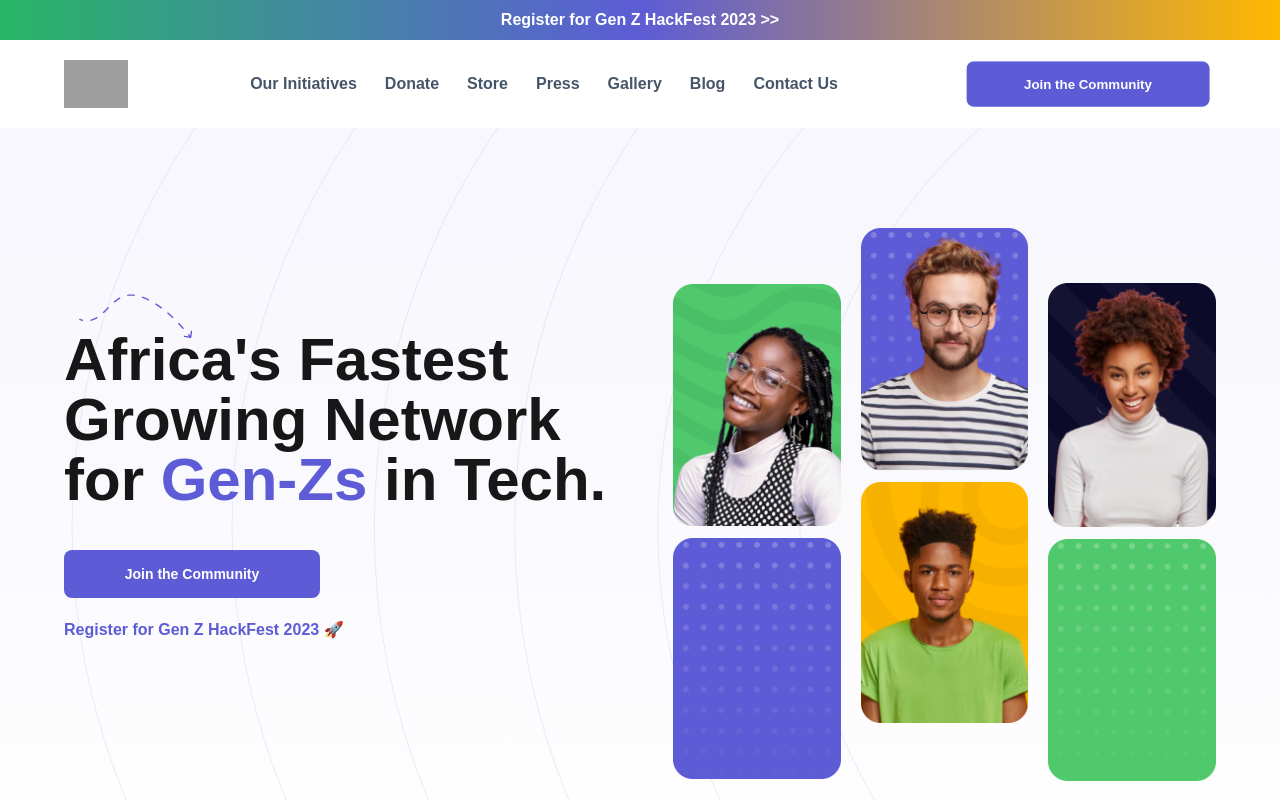
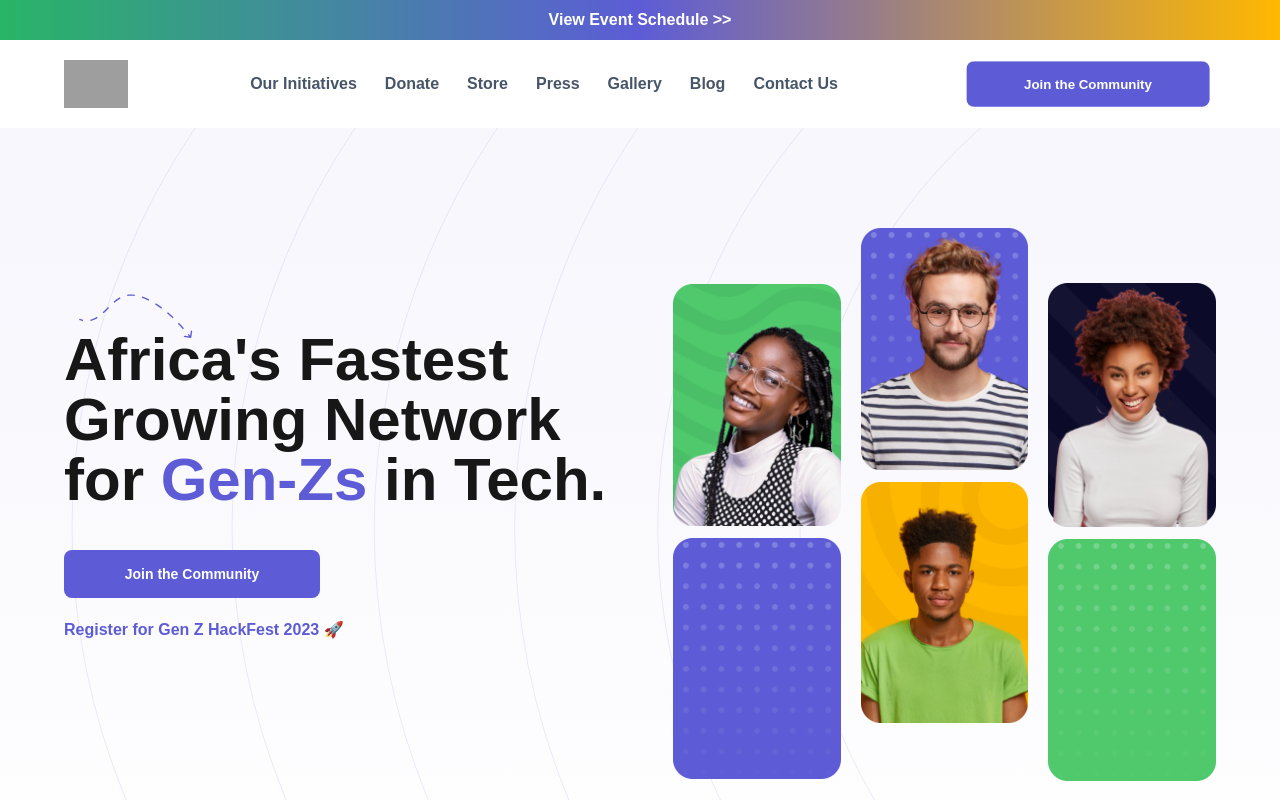
Before and after one commit to GenZtechies/gzt-web, a Next.js app: page / in a window 1280 px wide. Shown: the top 800 px of the page. Built offline with nearby package versions, Linux system fonts and the light colour scheme; grey boxes are pictures that could not be loaded.

Commit message:
feat: implement view schedule

```diff
--- a/pages/_app.tsx
+++ b/pages/_app.tsx
@@ -50,8 +50,8 @@ function App({ Component, pageProps }: AppProps) {
 
             <QueryClientProvider client={queryClient}>
                 <div className="flex items-center justify-center px-5 py-2 bg-gradient-to-l from-secondary via-primary to-tertiary">
-                    <Link href={"https://hackfest.genztechies.com/2023"} target="_blank" className="font-semibold text-center text-white">
-                        Register for Gen Z HackFest 2023 {">>"}
+                    <Link href={"https://genztechies.notion.site/GenZHackfest2023-Progam-Outline-372f4e0439af458fbff01486ac63e5c4"} target="_blank" className="font-semibold text-center text-white">
+                        View Event Schedule {">>"}
                     </Link>
                 </div>
                 <Component {...pageProps} />
```
